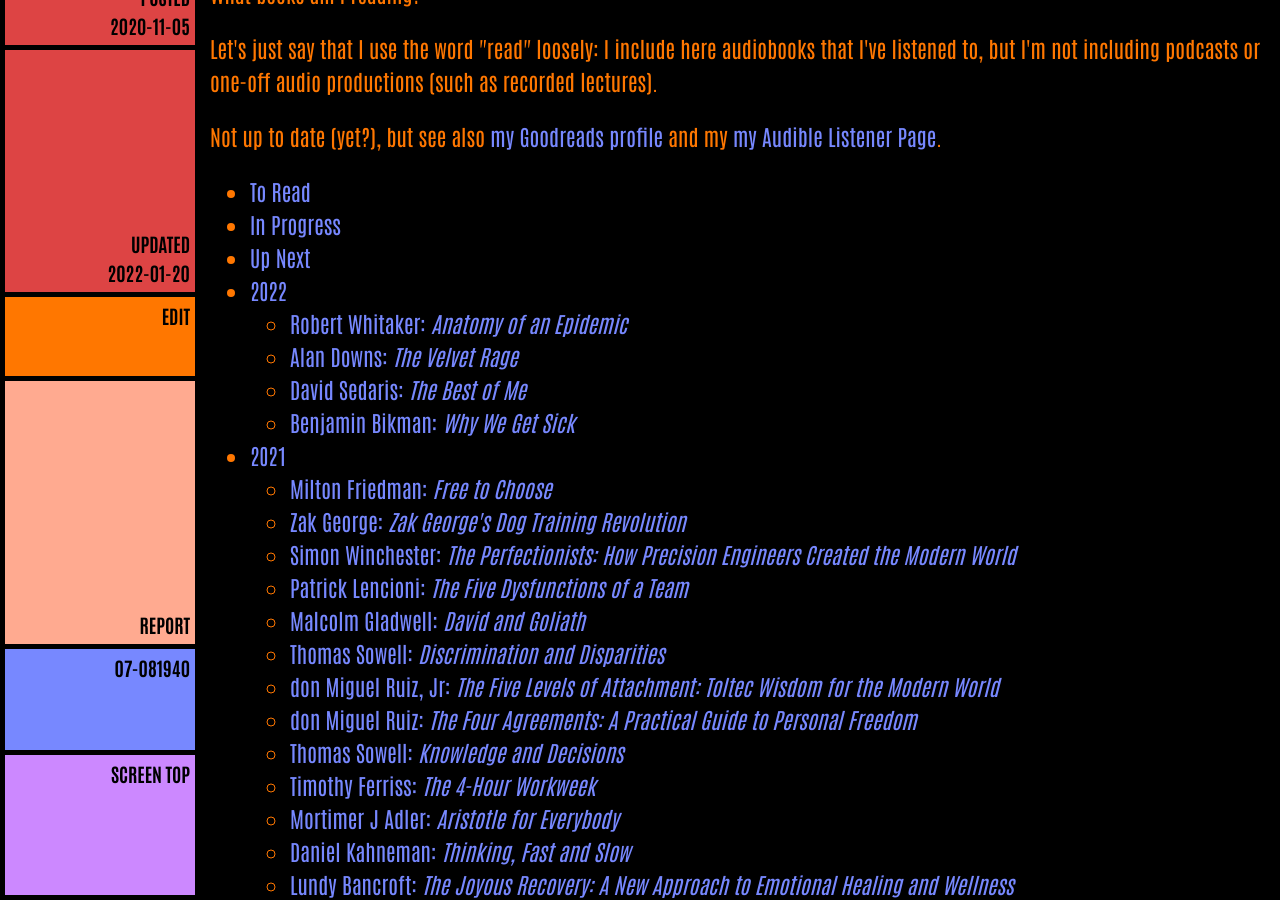
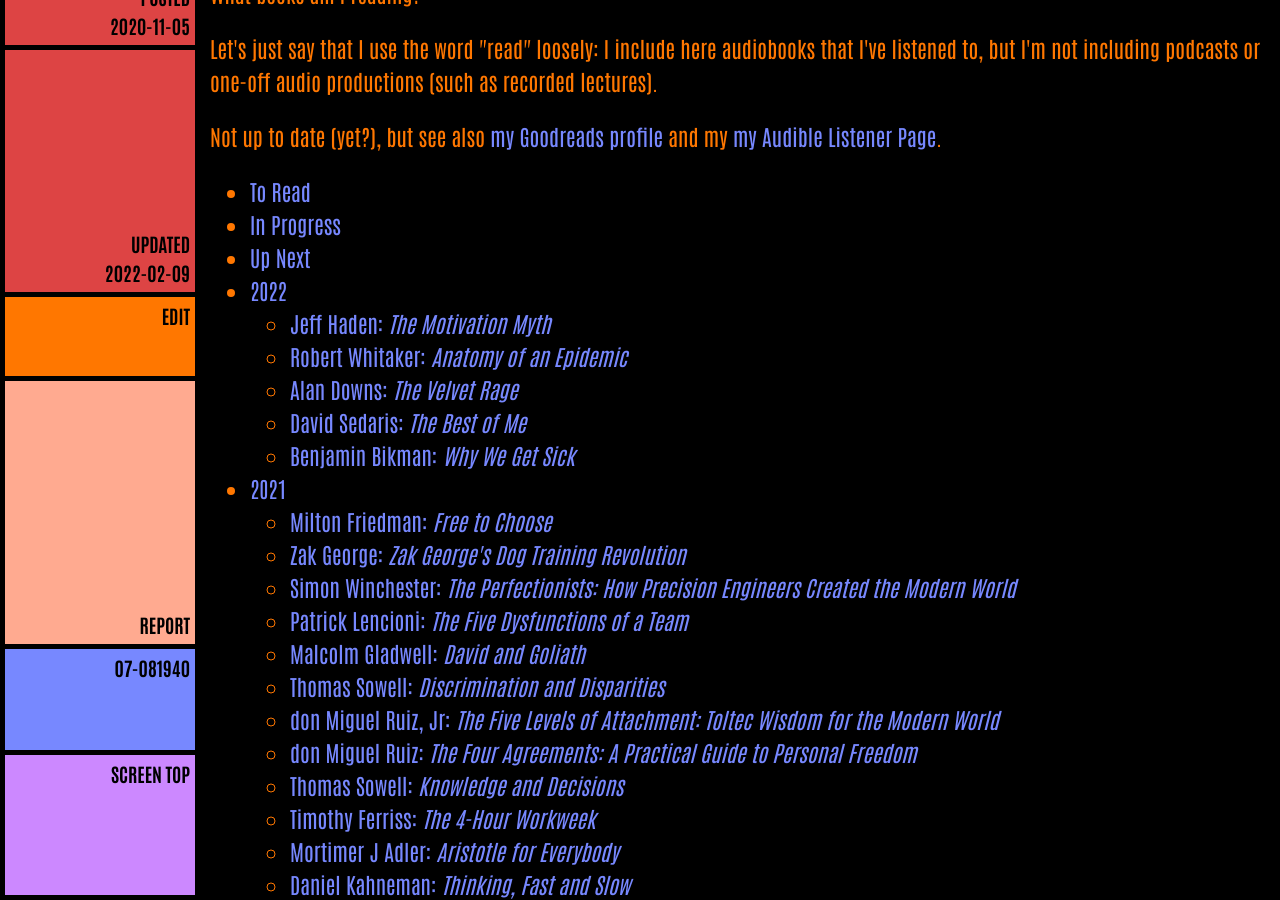
Before and after one commit to ArthurZey/arthurzey.github.io, a Jekyll site: the page built from _pages/reading-list.md, in a window 1280 px wide and 900 px high, scrolled down 410 px. Built offline with Jekyll 4.4.1, drawn with Linux system fonts in a browser that asks for light colours; some of the changed text lies outside the part shown.

Commit message:
added Motivation Myth

```diff
--- a/_pages/reading-list.md
+++ b/_pages/reading-list.md
@@ -4,7 +4,7 @@
   - log
 description: "What books am I reading?"
 date: "2020-11-05"
-last_modified_at: "2022-01-20T06:32:37+00:00"
+last_modified_at: "2022-02-09T15:23:17+00:00"
 ---
 
 Let's just say that I use the word "read" loosely: I include here audiobooks that I've listened to, but I'm not including podcasts or one-off audio productions (such as recorded lectures).
@@ -207,6 +207,9 @@
 {% endcomment %}
 
 # 2022
+
+## Jeff Haden: _The Motivation Myth_
+[Audible](https://www.audible.com/pd/B078KNWTHK){:target="&lowbar;blank"} | [Kindle](https://smile.amazon.com/dp/B06ZYFR2CL/){:target="&lowbar;blank"}
 
 ## Robert Whitaker: _Anatomy of an Epidemic_
 [Audibe](https://www.audible.com/pd/B003MXR26W){:target="&lowbar;blank"} | [Kindle](https://smile.amazon.com/dp/B0036S4EGE/){:target="&lowbar;blank"}
```
